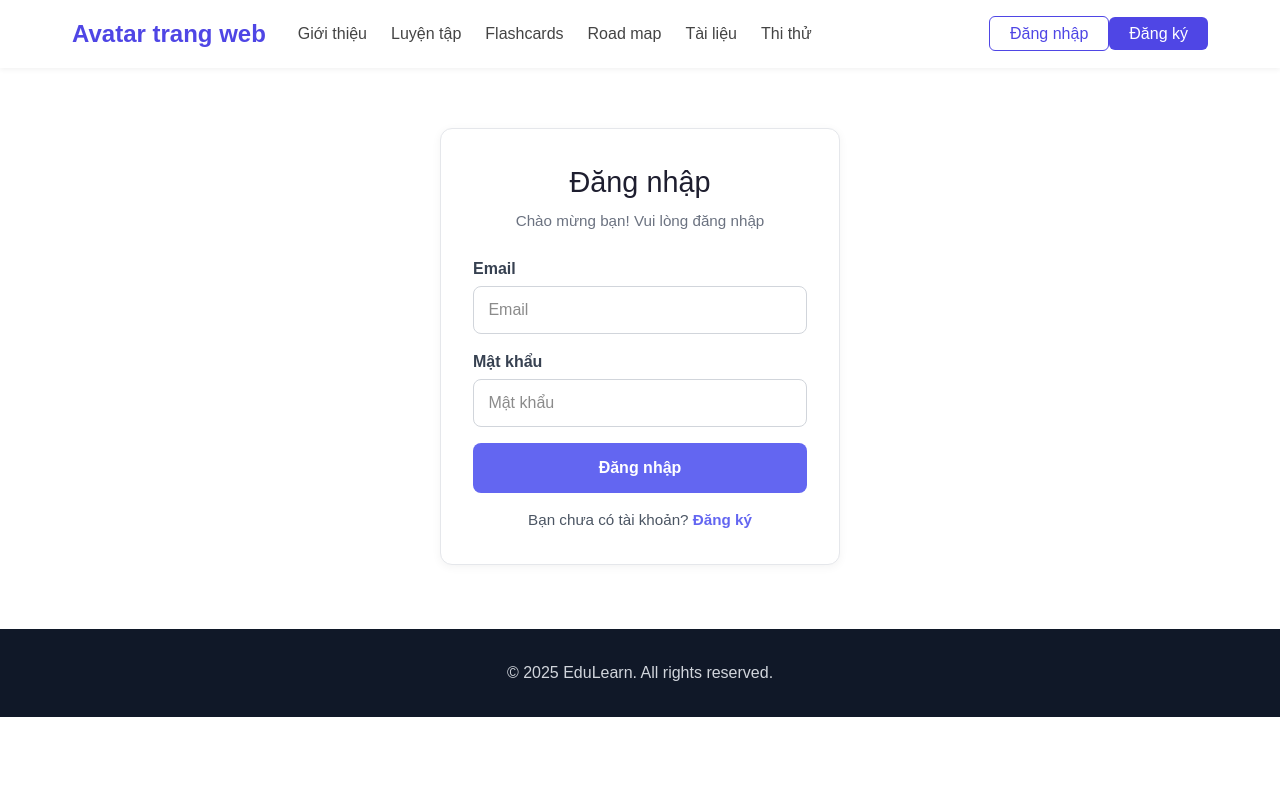
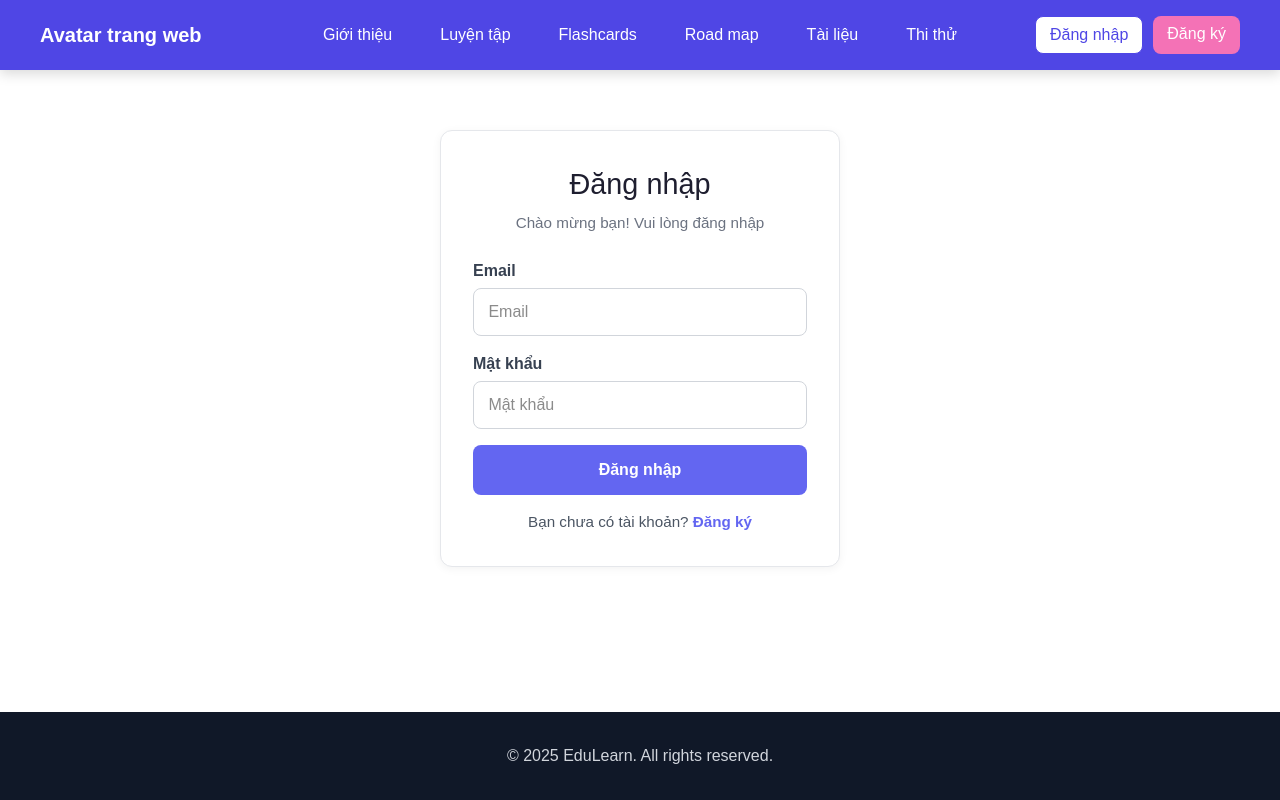
Before and after one commit to nguyenvietkhiemm/datn, a Next.js app: page /login in a window 1280 px wide. Built offline with nearby package versions, Linux system fonts and the light colour scheme.

Commit message:
update flashcard deck

```diff
--- /dev/null
+++ b/src/app/flashcards/Flashcards.module.css
@@ -0,0 +1,73 @@
+.container {
+    padding: 20px;
+    font-family: Arial, sans-serif;
+}
+
+.title {
+    font-size: 28px;
+    margin-bottom: 15px;
+}
+
+.options {
+    display: flex;
+    gap: 10px;
+    margin: 45px 0;
+}
+
+.optionButton {
+    padding: 8px 12px;
+    border: 1px solid #ccc;
+    border-radius: 6px;
+    cursor: pointer;
+    background-color: #fff;
+}
+
+.optionButton.active {
+    background-color: #0070f3;
+    color: #fff;
+}
+
+.deckTitle {
+    font-size: 22px;
+    margin-bottom: 10px;
+}
+
+.deckList {
+    display: flex;
+    flex-direction: row;
+    gap: 15px;
+}
+
+.createDeck {
+    display: flex;
+    padding: 12px;
+    border: 2px dashed #0070f3;
+    border-radius: 6px;
+    text-align: center;
+    cursor: pointer;
+    margin-bottom: 10px;
+    transition: all 0.2s ease;
+    flex: 0 0 25%;
+    max-width: 25%;
+    justify-content: center;
+    align-items: center;
+}
+
+.createDeck a {
+    text-decoration: none;
+    color: #0070f3;
+    font-weight: bold;
+}
+
+.createDeck:hover {
+    background-color: #e6f0ff;
+}
+
+.deckCard {
+    padding: 15px;
+    border: 1px solid #ddd;
+    border-radius: 6px;
+    background-color: #fafafa;
+    flex: 0 0 25%;
+    max-width: 25%;
+}
--- /dev/null
+++ b/src/app/flashcards/page.tsx
@@ -0,0 +1,61 @@
+"use client";
+import { useState } from "react";
+import styles from "./Flashcards.module.css";
+
+const decks = [
+    { id: 1, title: "Từ vựng Tiếng Anh giao tiếp cơ bản", learned: 48, remembered: 48, review: 0, code: "0931trl", category: 0 },
+    { id: 2, title: "Toán lớp 10", learned: 20, remembered: 15, review: 5, code: "math10", category: 1 },
+    { id: 3, title: "Khoa học tự nhiên", learned: 10, remembered: 5, review: 5, code: "science", category: 2 },
+];
+
+const option_flash = [
+    { name: 'List từ của tôi' },
+    { name: 'Đang học' },
+    { name: 'Khám phá' }
+];
+
+export default function Flashcards() {
+    const [currentIndex, setCurrentIndex] = useState(0);
+    const filteredDecks = decks.filter(deck => deck.category === currentIndex);
+
+    return (
+        <div className={styles.container}>
+            <div className={styles.options}>
+                <h1 className={styles.title}>Flashcards</h1>
+                {option_flash.map((option, index) => (
+                    <button
+                        key={index}
+                        className={`${styles.optionButton} ${currentIndex === index ? styles.active : ''}`}
+                        onClick={() => setCurrentIndex(index)}
+                    >
+                        {option.name}
+                    </button>
+                ))}
+            </div>
+
+            <h2 className={styles.deckTitle}>List từ đã tạo</h2>
+
+            <div className={styles.deckList}>
+                <div className={styles.createDeck}>
+                    <a href="">
+                        <span>Tạo list từ</span>
+                    </a>
+                </div>
+
+                {filteredDecks.length > 0 ? (
+                    filteredDecks.map(deck => (
+                        <div key={deck.id} className={styles.deckCard}>
+                            <h3>{deck.title}</h3>
+                            <p>Đã học: {deck.learned}</p>
+                            <p>Nhớ được: {deck.remembered}</p>
+                            <p>Cần ôn tập: {deck.review}</p>
+                            <p>Mã Deck: {deck.code}</p>
+                        </div>
+                    ))
+                ) : (
+                    <p>Chưa có deck nào trong mục này.</p>
+                )}
+            </div>
+        </div>
+    );
+}
--- a/src/app/layout.tsx
+++ b/src/app/layout.tsx
@@ -29,9 +29,15 @@ export default function RootLayout({
       <body
         className={`${geistSans.variable} ${geistMono.variable} antialiased`}
       >
-        <Header/>
-        {children}
-        <Footer/>
+        <div className="flex flex-col min-h-screen">
+          <Header/>
+
+          <main className="flex-1">
+            {children}
+          </main>
+
+          <Footer />
+        </div>
       </body>
     </html>
   );
--- a/src/components/header/Header.module.css
+++ b/src/components/header/Header.module.css
@@ -1,95 +1,144 @@
+/* Header chính */
 .header {
     width: 100%;
-    background: #fff;
-    box-shadow: 0 2px 5px rgba(0, 0, 0, 0.05);
+    background-color: #4f46e5;
+    /* tím sáng, tươi hơn */
+    color: #ffffff;
+    padding: 0 20px;
+    height: 70px;
+    display: flex;
+    align-items: center;
+    box-shadow: 0 4px 12px rgba(0, 0, 0, 0.15);
+    /* bóng nhẹ, nổi bật */
     position: sticky;
     top: 0;
     z-index: 50;
+    transition: background-color 0.3s ease;
 }
 
+/* Container bố cục 3 phần */
 .container {
-    max-width: 1200px;
-    margin: 0 auto;
-    padding: 1rem 2rem;
-    display: flex;
-    justify-content: space-between;
-    align-items: center;
+    position: relative;
+    width: 100%;
 }
 
+/* Left */
 .left {
+    position: absolute;
+    left: 20px;
+    top: 50%;
+    transform: translateY(-50%);
+    font-weight: bold;
+    font-size: 20px;
+}
+
+/* Right */
+.right {
+    position: absolute;
+    right: 20px;
+    top: 50%;
+    transform: translateY(-50%);
     display: flex;
     align-items: center;
-    gap: 2rem;
+    gap: 15px;
 }
 
-.logo {
-    font-size: 1.5rem;
-    font-weight: 700;
-    color: #4f46e5;
-    text-decoration: none;
+/* Center */
+.center {
+    display: flex;
+    justify-content: center;
 }
 
+/* Navbar */
 .nav {
     display: flex;
-    gap: 1.5rem;
+    gap: 20px;
 }
 
 .navItem {
-    color: #444;
+    color: #fff;
     text-decoration: none;
+    padding: 8px 14px;
+    border-radius: 8px;
+    transition: all 0.3s ease;
     font-weight: 500;
 }
 
 .navItem:hover {
-    color: #4f46e5;
-}
-
-.right {
-    display: flex;
-    align-items: center;
-    gap: 1rem;
-}
-
-.auth a {
-    padding: 0.5rem 1.25rem;
-    border-radius: 6px;
-    font-weight: 500;
-    text-decoration: none;
-}
-
-.login {
-    border: 1px solid #4f46e5;
-    color: #4f46e5;
-}
-
-.login:hover {
-    background: #eef2ff;
-}
-
-.register {
-    background: #4f46e5;
+    background-color: #6366f1;
+    /* tím nhạt hơn khi hover */
     color: #fff;
 }
 
-.register:hover {
-    background: #4338ca;
-}
-
+/* Khi đã login */
 .user {
     display: flex;
     align-items: center;
-    gap: 0.5rem;
-    cursor: pointer;
+    gap: 8px;
 }
 
 .avatar {
-    width: 40px;
-    height: 40px;
-    background: #e5e7eb;
+    width: 35px;
+    height: 35px;
+    background-color: #facc15;
+    /* vàng sáng, nổi bật */
     border-radius: 50%;
     display: flex;
     align-items: center;
     justify-content: center;
-    font-weight: 600;
-    color: #555;
+    font-weight: bold;
+    color: #1f2937;
+    /* chữ đen trên nền vàng */
 }
+
+/* Khi chưa login */
+.auth {
+    display: flex;
+    gap: 10px;
+}
+
+.login,
+.register {
+    text-decoration: none;
+    padding: 6px 14px;
+    border-radius: 8px;
+    font-weight: 500;
+    transition: all 0.3s ease;
+}
+
+/* Login */
+.login {
+    color: #4f46e5;
+    /* tím sáng */
+    background-color: #fff;
+    /* nền trắng */
+    border: 1px solid #4f46e5;
+}
+
+.login:hover {
+    background-color: #6366f1;
+    color: #fff;
+}
+
+/* Register */
+.register {
+    color: #fff;
+    background-color: #f472b6;
+    /* hồng sáng */
+}
+
+.register:hover {
+    background-color: #f9a8d4;
+    /* hồng nhạt hơn */
+}
+
+/* Responsive nhỏ */
+@media (max-width: 768px) {
+    .center .nav {
+        display: none;
+    }
+
+    .container {
+        justify-content: space-between;
+    }
+}
--- a/src/components/header/Header.tsx
+++ b/src/components/header/Header.tsx
@@ -22,7 +22,9 @@ export default function Header() {
           <Link href="/" className={styles.logo}>
             Avatar trang web
           </Link>
+        </div>
 
+        <div className={styles.center}>
           <nav className={styles.nav}>
             {listNavbar.map((item, i) => (
               <Link key={i} href={item.href} className={styles.navItem}>
--- /dev/null
+++ b/src/components/ranks/Ranks.module.css
@@ -0,0 +1,34 @@
+.container {
+    max-width: 600px;
+    margin: 50px auto;
+    padding: 20px;
+    border: 1px solid #ddd;
+    border-radius: 10px;
+    background-color: #f9f9f9;
+    text-align: center;
+}
+
+.title {
+    font-size: 28px;
+    font-weight: bold;
+    margin-bottom: 20px;
+}
+
+.table {
+    width: 100%;
+    border-collapse: collapse;
+}
+
+.table th,
+.table td {
+    border: 1px solid #ccc;
+    padding: 10px;
+}
+
+.table th {
+    background-color: #eee;
+}
+
+.table tr:hover {
+    background-color: #e0f7fa;
+}
--- /dev/null
+++ b/src/components/ranks/Ranks.tsx
@@ -0,0 +1,37 @@
+"use client"
+import style from "./Ranks.module.css"
+
+export default function Rank() {
+
+    const users = [
+        { id: 1, name: 'Alice', score: 95 },
+        { id: 2, name: 'Bob', score: 90 },
+        { id: 3, name: 'Charlie', score: 85 },
+        { id: 4, name: 'David', score: 80 },
+    ];
+
+
+    return (
+        <div className={style.container}>
+            <h1 className={style.title}>Leaderboard</h1>
+            <table className={style.table}>
+                <thead>
+                    <tr>
+                        <th>Rank</th>
+                        <th>Name</th>
+                        <th>Score</th>
+                    </tr>
+                </thead>
+                <tbody>
+                    {users.map((user, index) => (
+                        <tr key={user.id}>
+                            <td>{index + 1}</td>
+                            <td>{user.name}</td>
+                            <td>{user.score}</td>
+                        </tr>
+                    ))}
+                </tbody>
+            </table>
+        </div>
+    )
+}
```
Also changed, not shown: tsconfig.json (+23 -6 lines), src/app/(protected)/falshcards/detail/page.tsx (added).
